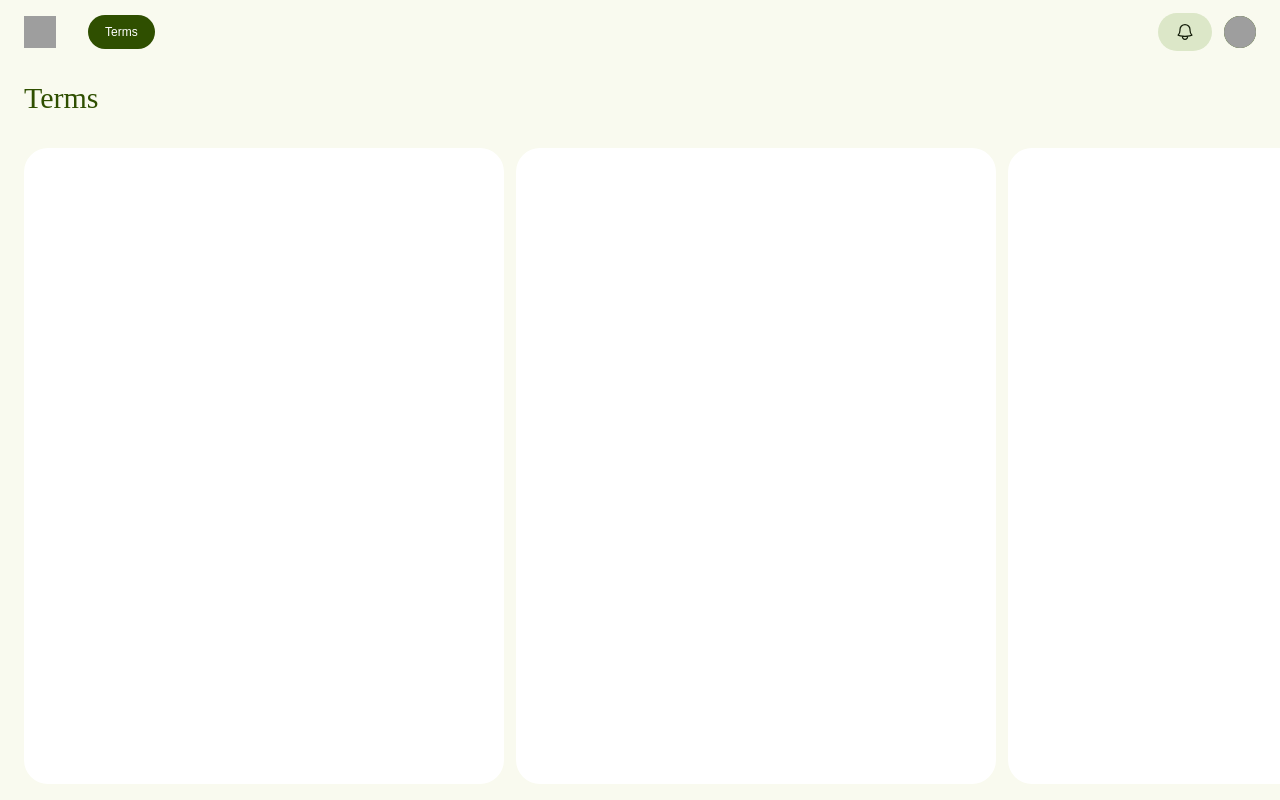
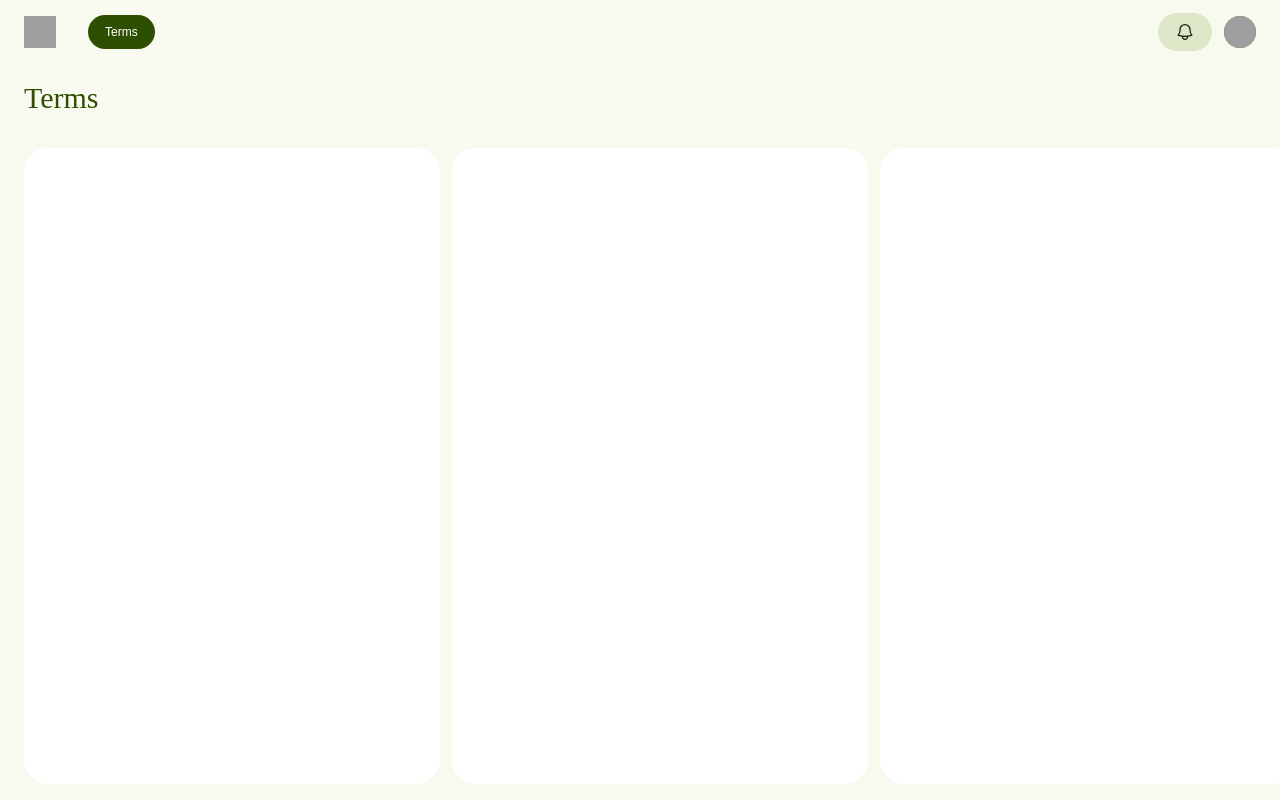
Before and after one commit to cloudyyoung/planucalgary, a React (Vite) app: page / in a window 1280 px wide. Built offline with nearby package versions, Linux system fonts and the light colour scheme; grey boxes are pictures that could not be loaded; a web font is replaced by a local one.

Commit message:
Update Home.tsx

```diff
--- a/src/pages/home/Home.tsx
+++ b/src/pages/home/Home.tsx
@@ -179,10 +179,10 @@ const Home = () => {
         </header>
 
         <main className='px-4 md:px-6 py-4 flex flex-row flex-nowrap flex-1 h-full gap-3 overflow-x-auto'>
-          <div className='bg-white rounded-3xl h-full w-[30em] flex-none'></div>
-          <div className='bg-white rounded-3xl h-full w-[30em] flex-none'></div>
-          <div className='bg-white rounded-3xl h-full w-[30em] flex-none'></div>
-          <div className='bg-white rounded-3xl h-full w-[30em] flex-none'></div>
+          <div className='bg-white rounded-3xl h-full w-[30%] min-w-[26rem] max-w-[30rem] flex-none'></div>
+          <div className='bg-white rounded-3xl h-full w-[30%] min-w-[26rem] max-w-[30rem] flex-none'></div>
+          <div className='bg-white rounded-3xl h-full w-[30%] min-w-[26rem] max-w-[30rem] flex-none'></div>
+          <div className='bg-white rounded-3xl h-full w-[30%] min-w-[26rem] max-w-[30rem] flex-none'></div>
         </main>
       </div>
     </>
```
